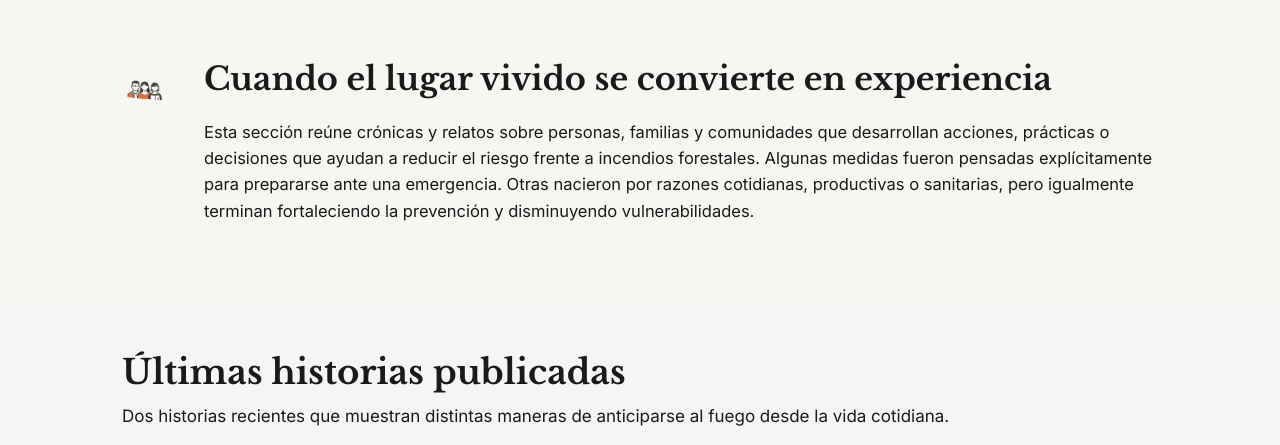
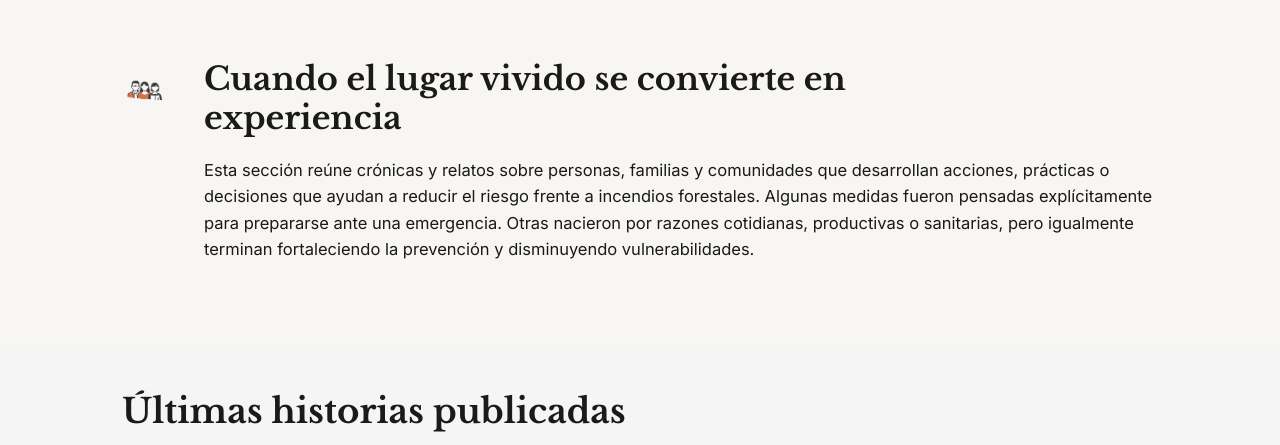
Before and after one commit to diegoestesi-byte/El-Espejo-de-Fuego, a Jekyll site: the page built from historias.html, in a window 1280 px wide. Shown: the part 362-807 px from the top of the page. Built offline with Jekyll 4.4.1, drawn with Linux system fonts in a browser that asks for light colours.

Commit message:
Ajusta salto editorial del título en intro de historias

```diff
--- a/historias.html
+++ b/historias.html
@@ -24,7 +24,10 @@ title: Historias | El Espejo del Fuego
       <img src="{{ '/images/icons/historias.png' | relative_url }}" alt="" class="intro-icon">
 
       <div class="intro-text">
-        <h2>Cuando el lugar vivido se convierte en experiencia</h2>
+        <h2>
+          Cuando el lugar vivido se convierte en<br>
+          experiencia
+        </h2>
         <p>
           Esta sección reúne crónicas y relatos sobre personas, familias y comunidades que desarrollan acciones, prácticas o decisiones que ayudan a reducir el riesgo frente a incendios forestales. Algunas medidas fueron pensadas explícitamente para prepararse ante una emergencia. Otras nacieron por razones cotidianas, productivas o sanitarias, pero igualmente terminan fortaleciendo la prevención y disminuyendo vulnerabilidades.
         </p>
--- a/style.css
+++ b/style.css
@@ -602,6 +602,11 @@ p {
   font-size: 32px;
 }
 
+.historias-intro .intro-text h2 {
+  line-height: 1.2;
+  max-width: 720px;
+}
+
 .intro-text p {
   margin-bottom: var(--space-3);
   font-size: 16.5px;
```
